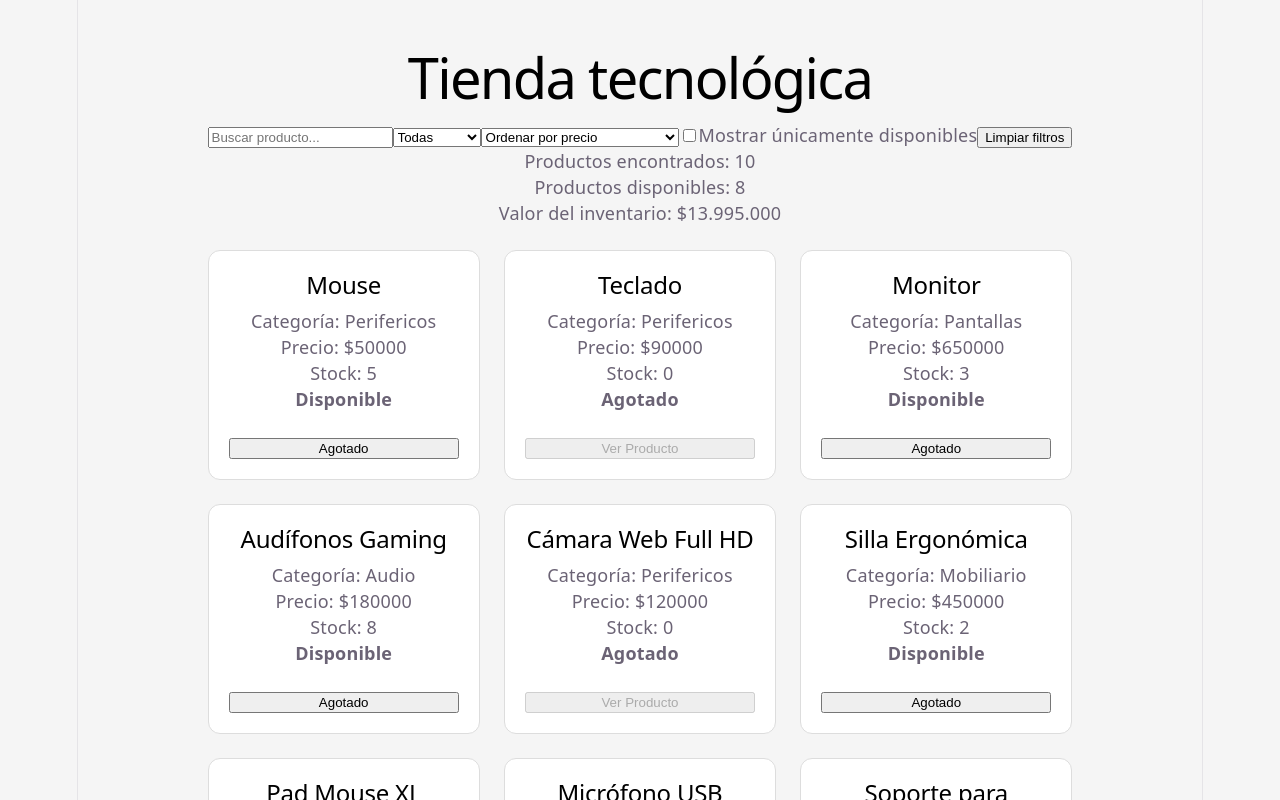
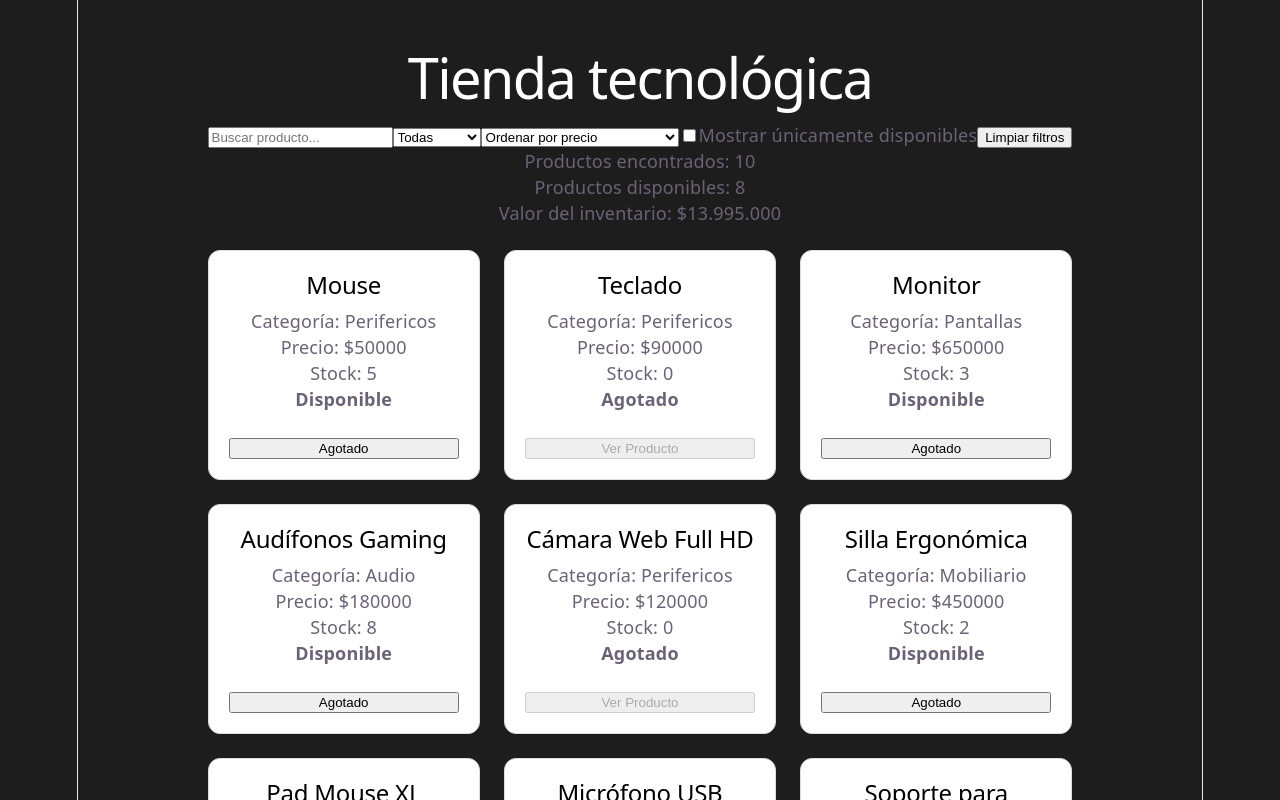
Before and after one commit to JP-505/tienda-react, a React (Vite) app: page / in a window 1280 px wide. Shown: the top 800 px of the page. Built offline with nearby package versions, Linux system fonts and the light colour scheme.

Commit message:
me mejora la interfaz visual

```diff
--- a/src/App.css
+++ b/src/App.css
@@ -1,9 +1,13 @@
-h1, h2 {
+h1 {
+  color: white;
+}
+
+h2 {
   color: black;
 }
 
 body{
-  background-color: #f5f5f5;
+  background-color: #1d1d1d;
 }
 
 .contenedor {
```
